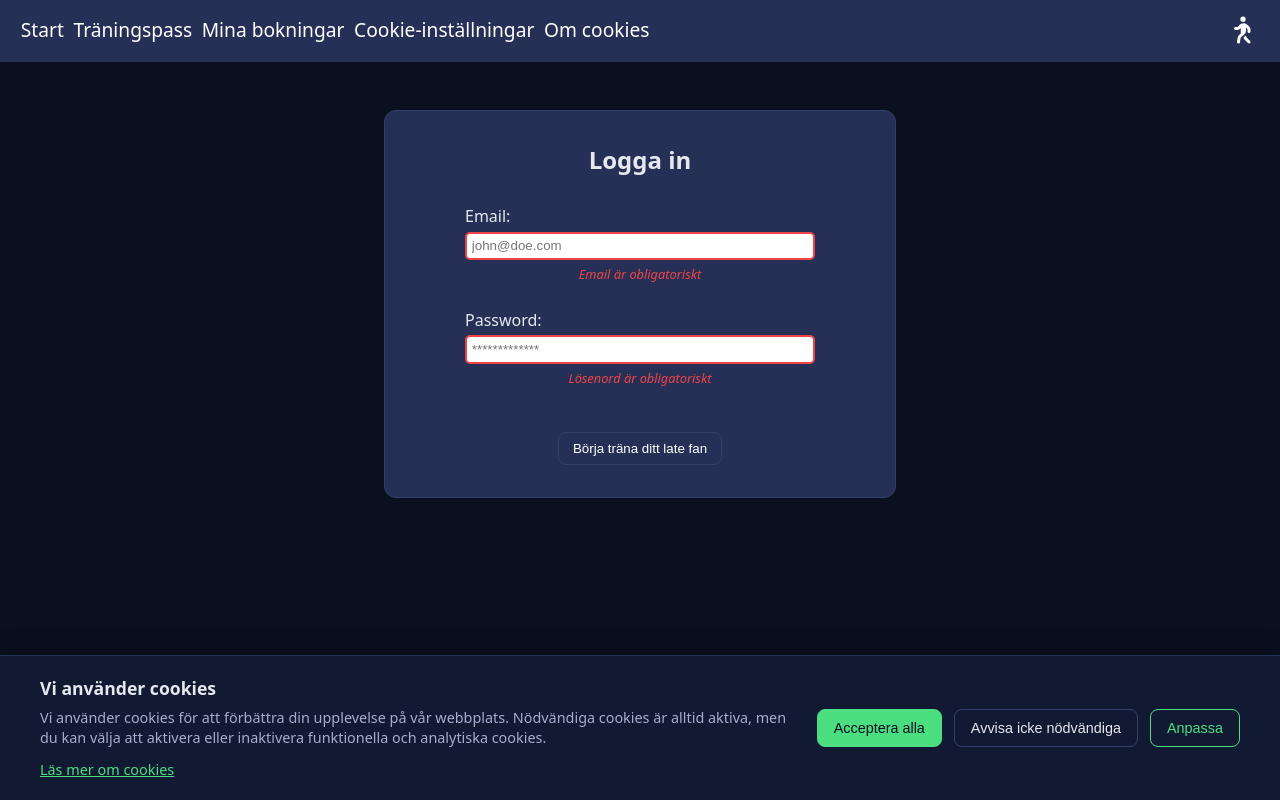
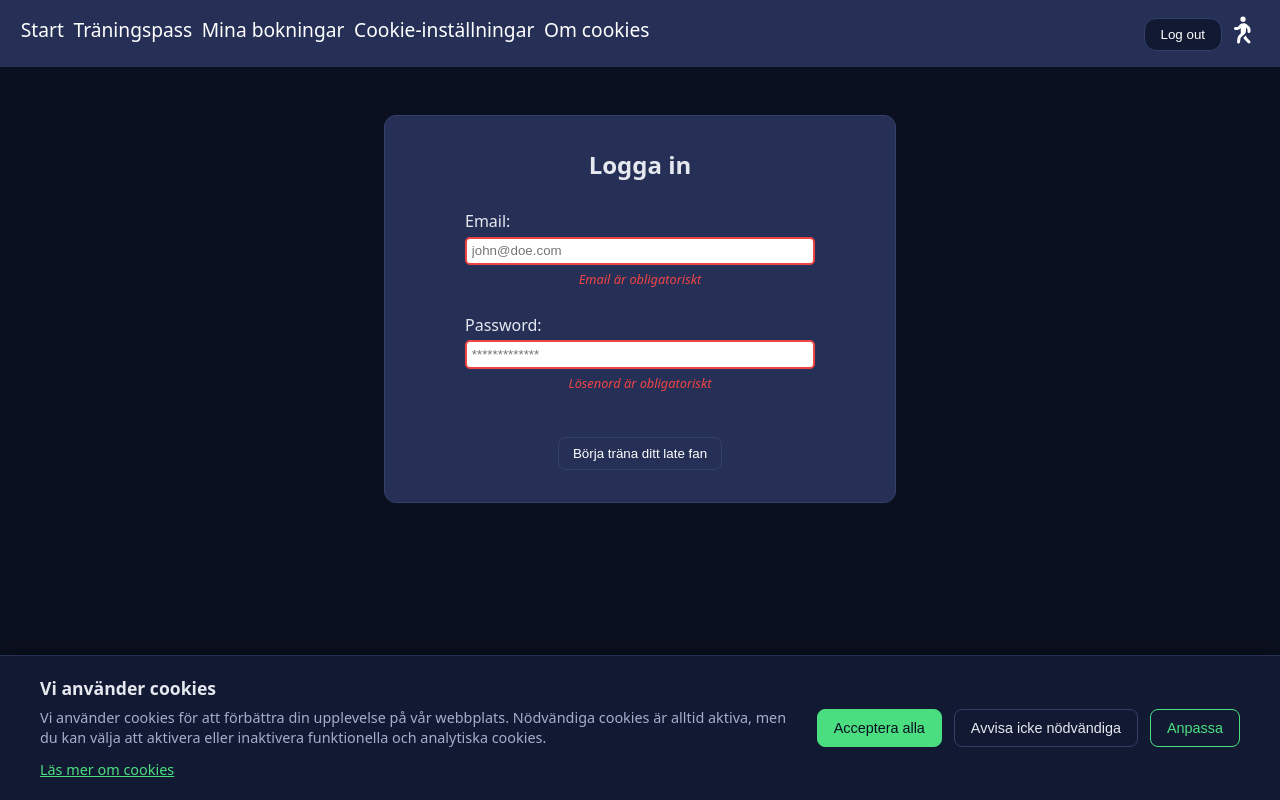
Before and after one commit to FantasticG5/frontend, a React (Vite) app: page /login in a window 1280 px wide. Built offline with nearby package versions, Linux system fonts and the light colour scheme.

Commit message:
Added Logout button in navbar(visable all the time, fix at a later stage). Added styles to button. In authProvider added logout function that calls for the api.

```diff
--- a/src/components/Navbar.jsx
+++ b/src/components/Navbar.jsx
@@ -3,13 +3,28 @@ import { NavLink, useNavigate } from "react-router-dom";
 import { FontAwesomeIcon } from '@fortawesome/react-fontawesome'
 import { faCircleUser } from "@fortawesome/free-regular-svg-icons";
 import {faPersonWalking } from "@fortawesome/free-solid-svg-icons";
+import { useAuth } from "../components/auth/authProvider";
 
 const Navbar = () => {
   const navigate = useNavigate();
+  const { isAuthenticated, logout } = useAuth();
+
 
   const handleProfileClick = () => {
     navigate('/login');
   };
+  const handleLogoutClick = async () =>
+    {
+        try
+        {
+            await logout();
+            navigate("/login");
+        }
+        catch (err)
+        {
+            console.error("Logout failed:", err);
+         }
+    };
 
   return (
     <div>
@@ -37,6 +52,7 @@ const Navbar = () => {
                    >Om cookies</NavLink>
             </div>
             <div>
+                <button className="logout-button" onClick={handleLogoutClick}>Log out</button>
                 <button className="profile-button" onClick={handleProfileClick}>
                     <FontAwesomeIcon icon={faPersonWalking} alt-text="Profile" />
                 </button>
--- a/src/components/auth/authProvider.jsx
+++ b/src/components/auth/authProvider.jsx
@@ -19,9 +19,24 @@ export function AuthProvider({ children }) {
     setToken(data.token);
   };
 
-  const logout = () => {
+  const logout = async () => {
+    try {
+      const res = await fetch(
+        `${import.meta.env.VITE_API_BASE_URL}/api/auth/logout`,
+        {
+          method: "POST",
+          headers: { "Content-Type": "application/json" },
+          credentials: "include",
+        }
+      );
+
+      if (!res.ok) throw new Error("Fel vid utloggning");
+
       // clearToken();
       setToken(null);
+    } catch (error) {
+      console.error("Logout error:", error);
+    }
   };
 
   return (
--- a/src/styles.css
+++ b/src/styles.css
@@ -67,6 +67,33 @@ h1 { margin: 0 0 16px; }
   color: rgb(197, 103, 68);
   transform: scaleX(+1);
 
+}
+
+.logout-button {
+  background: #121a33;
+  color: white;
+  border: 1px solid #33406c;
+  border-radius: 12px;
+  padding: 8px 16px;
+  cursor: pointer;
+  font-weight: 500;
+  transition: all 0.2s ease;
+  margin-left: 12px;
+}
+
+.logout-button:hover {
+  background: rgb(197, 103, 68);
+  border-color: rgb(197, 103, 68);
+  color: white;
+}
+
+.logout-button:active {
+  transform: translateY(1px);
+}
+
+.logout-button:disabled {
+  opacity: 0.6;
+  cursor: not-allowed;
 }
 
 .login-page-container {
```
Lines whose indentation alone changed are shown as unchanged.
